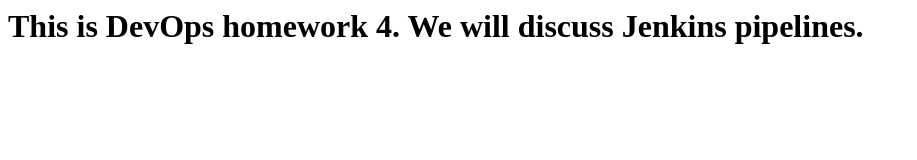
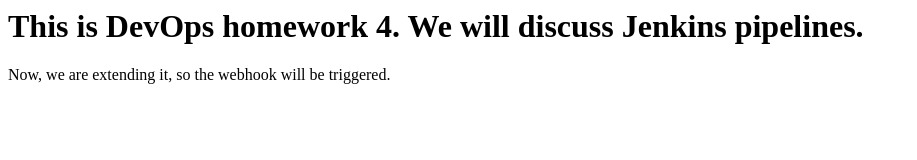
Before and after one commit to berisharian/kiii-jenkins, a plain HTML site: page index.html in a window 1280 px wide. Shown: the whole page, without its empty margins (0-917 px from the left). Drawn offline with Linux system fonts and the light colour scheme.

Commit message:
Update index.html

```diff
--- a/index.html
+++ b/index.html
@@ -1 +1,2 @@
 <h1>This is DevOps homework 4. We will discuss Jenkins pipelines.</h1>
+<p>Now, we are extending it, so the webhook will be triggered.</p>
```
